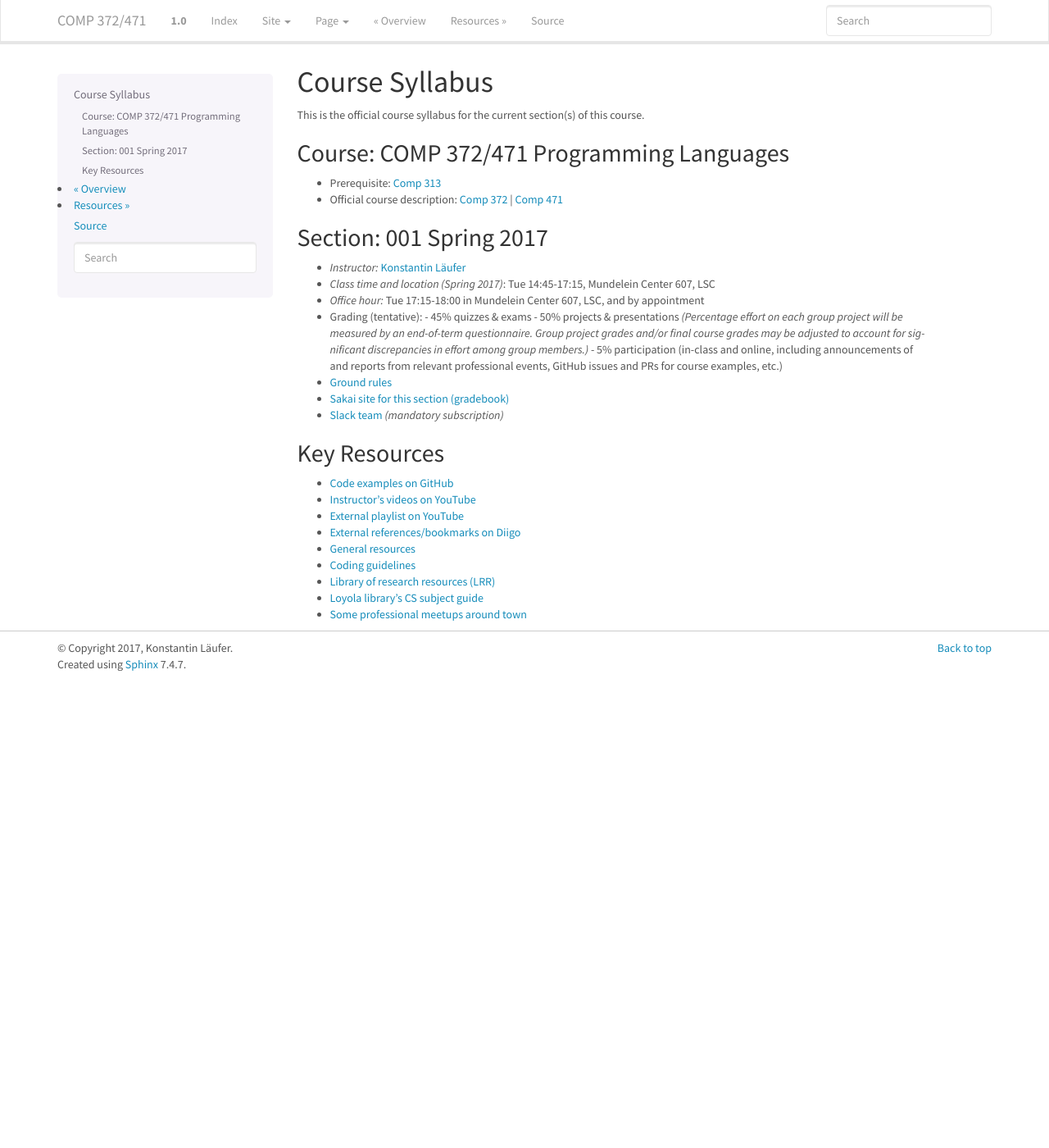
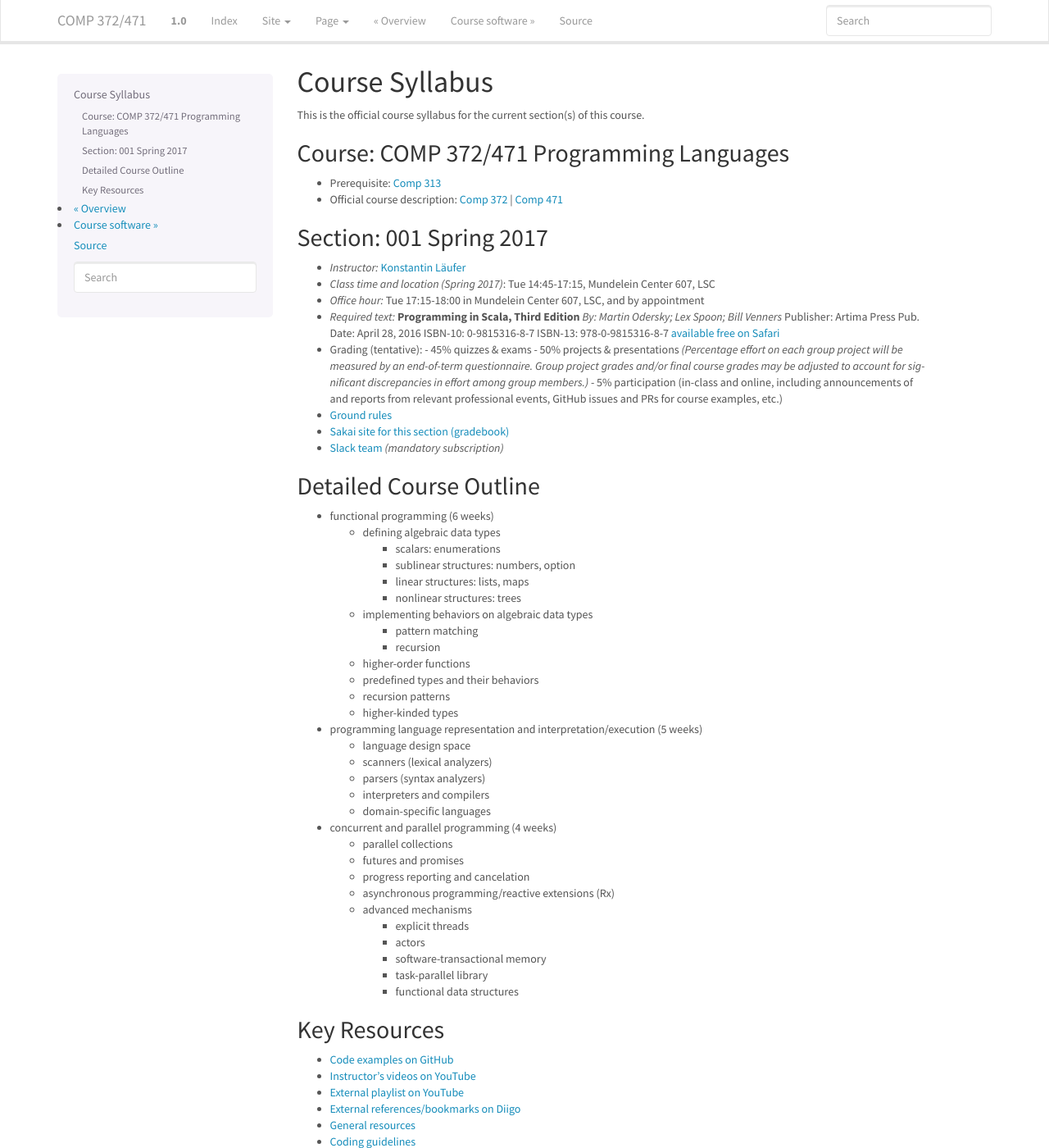
Before and after one commit to lucproglangcourse/lucproglangcourse.github.io, a Sphinx documentation site: the page built from source/syllabus.rst, in a window 1280 px wide and 1400 px high. Shown: the whole window at 82% size. Built offline with Sphinx 7.4.7, drawn with Linux system fonts in a browser that asks for light colours.

Commit message:
factored out detailed outline
Signed-off-by: Konstantin Läufer <klaeufer@gmail.com>

```diff
--- /dev/null
+++ b/source/detailedoutline.txt
@@ -0,0 +1,40 @@
+- functional programming (6 weeks)
+
+  - defining algebraic data types
+
+    - scalars: enumerations
+    - sublinear structures: numbers, option
+    - linear structures: lists, maps
+    - nonlinear structures: trees
+
+  - implementing behaviors on algebraic data types
+
+    - pattern matching
+    - recursion
+
+  - higher-order functions
+  - predefined types and their behaviors
+  - recursion patterns
+  - higher-kinded types
+
+- programming language representation and interpretation/execution (5 weeks)
+
+  - language design space
+  - scanners (lexical analyzers)
+  - parsers (syntax analyzers)
+  - interpreters and compilers
+  - domain-specific languages
+
+- concurrent and parallel programming (4 weeks)
+
+  - parallel collections
+  - futures and promises
+  - progress reporting and cancelation
+  - asynchronous programming/reactive extensions (Rx)
+  - advanced mechanisms
+
+    - explicit threads
+    - actors
+    - software-transactional memory
+    - task-parallel library
+    - functional data structures
--- a/source/index.rst
+++ b/source/index.rst
@@ -14,13 +14,16 @@ Table of Contents
 
    overview
    syllabus
-   resources
    software
    functionalprogramming
    representationinterpretation
    concurrency
+   principles
+   resources
    summary
    todo
+
+.. todo:: add sample projects, activities, tests, and (tiered) master list for presentations
 
 Indices and tables
 ==================
--- a/source/syllabus.rst
+++ b/source/syllabus.rst
@@ -16,6 +16,14 @@ Section: 001 Spring 2017
 - *Instructor:* `Konstantin Läufer <http://klaeufer.github.io>`_
 - *Class time and location (Spring 2017)*: Tue 14:45-17:15, Mundelein Center 607, LSC
 - *Office hour:* Tue 17:15-18:00 in Mundelein Center 607, LSC, and by appointment
+- *Required text:*
+  **Programming in Scala, Third Edition**
+  *By: Martin Odersky; Lex Spoon; Bill Venners*
+  Publisher: Artima Press
+  Pub. Date: April 28, 2016
+  ISBN-10: 0-9815316-8-7
+  ISBN-13: 978-0-9815316-8-7
+  `available free on Safari <http://proquestcombo.safaribooksonline.com.flagship.luc.edu/book/programming/scala/9780981531687>`_
 - Grading (tentative):
   - 45% quizzes & exams
   - 50% projects & presentations *(Percentage effort on each group project will be measured by an end-of-term questionnaire. Group project grades and/or final course grades may be adjusted to account for significant discrepancies in effort among group members.)*
@@ -24,6 +32,12 @@ Section: 001 Spring 2017
 - `Sakai site for this section (gradebook) <https://sakai.luc.edu/portal/site/COMP_372_001_5616_1172>`_
 - `Slack team <https://lucproglangcourse.slack.com>`_ *(mandatory subscription)*
 
+Detailed Course Outline
+~~~~~~~~~~~~~~~~~~~~~~~
+
+.. include:: detailedoutline.txt
+
+
 Key Resources
 ~~~~~~~~~~~~~
 
```
Also changed, not shown: source/overview.rst (+1 -40 lines), source/principles.rst (added, +21 -0 lines).
